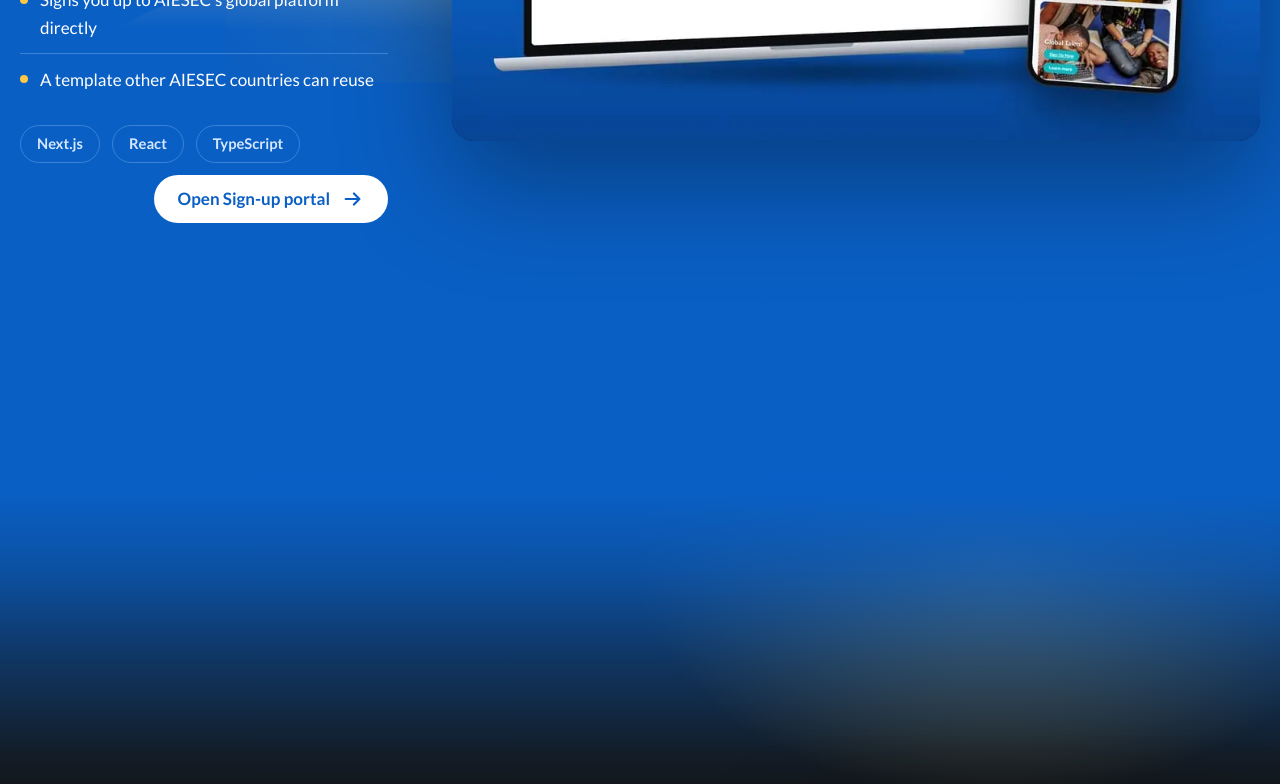
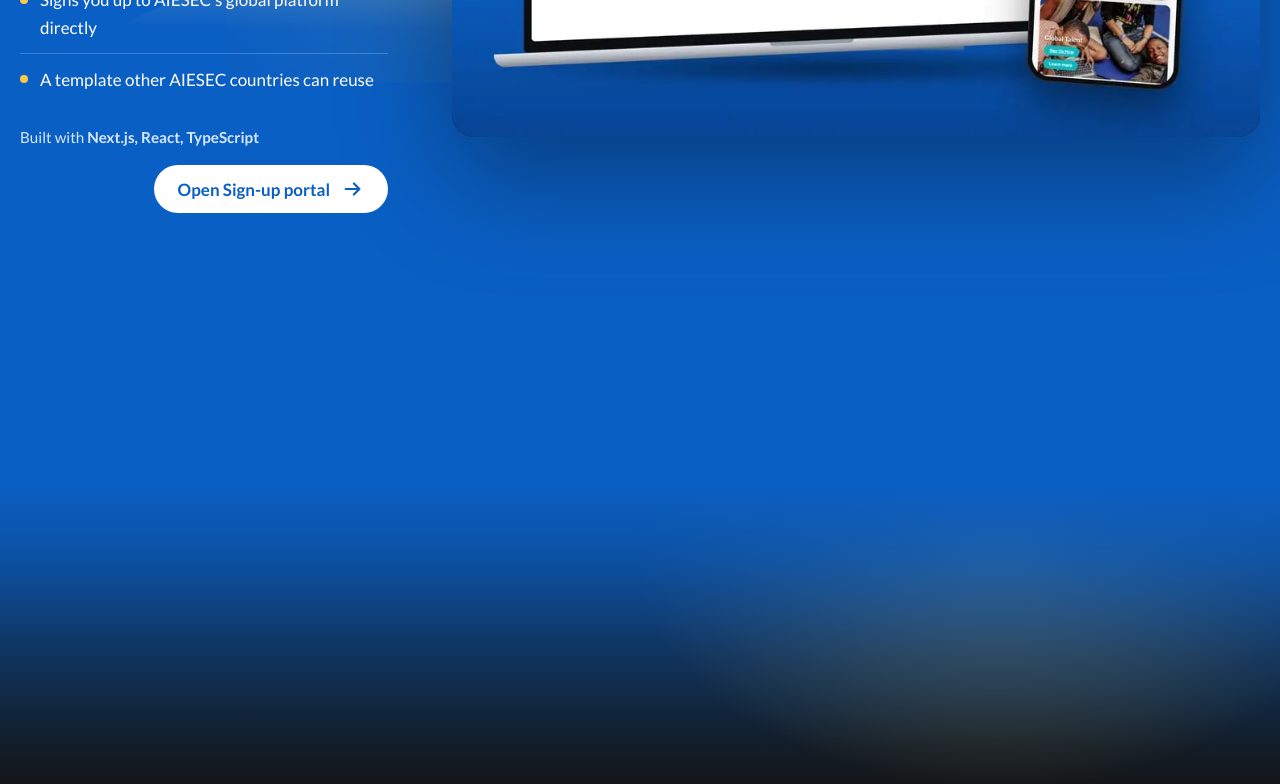
Before and after one commit to aiesec-lebanon/aieseclb-website, a React (Vite) app: page /platforms in a window 1280 px wide. Shown: the part 1640-2424 px from the top of the page. Built offline with nearby package versions, Linux system fonts and the light colour scheme; a web font is replaced by a local one.

Commit message:
Platforms: what each is built with is a line of text, not pills
"Next.js", "PostgreSQL" and the rest were bordered pills that looked like buttons and did
nothing. They are a quiet line now: "Built with Next.js, React, TypeScript".

```diff
--- a/src/pages/PlatformsDesktop.jsx
+++ b/src/pages/PlatformsDesktop.jsx
@@ -106,12 +106,11 @@ function Points({ p }) {
 }
 function Stack({ p }) {
   return (
-    <div className="fade mt-8 flex flex-wrap items-center gap-3" style={{ "--i": 4 }}>
-      {p.stack.map((s) => (
-        <span key={s} className="rounded-full border border-[var(--w-line)] px-4 py-1.5 text-[0.92rem] font-bold text-[var(--w-soft)]">
-          {s}
-        </span>
-      ))}
+    <div className="fade mt-8 flex flex-wrap items-center gap-x-6 gap-y-4" style={{ "--i": 4 }}>
+      {/* a line, not pills: pills look like buttons, and these are only what it is made with */}
+      <p className="text-[0.95rem] text-[var(--w-soft)]">
+        Built with <span className="font-bold">{p.stack.join(", ")}</span>
+      </p>
       <span className="ml-auto">
         <OpenIt platform={p} />
       </span>
```
